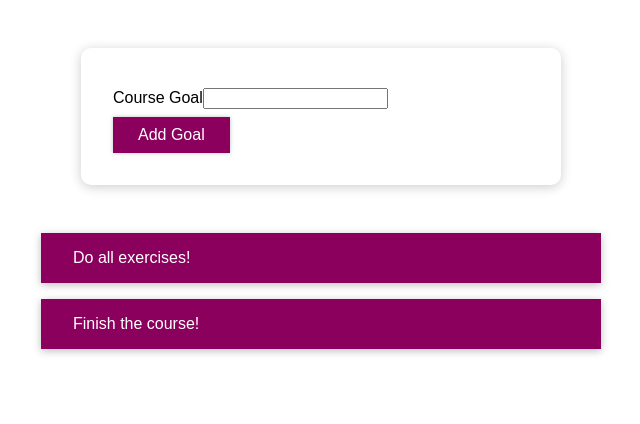
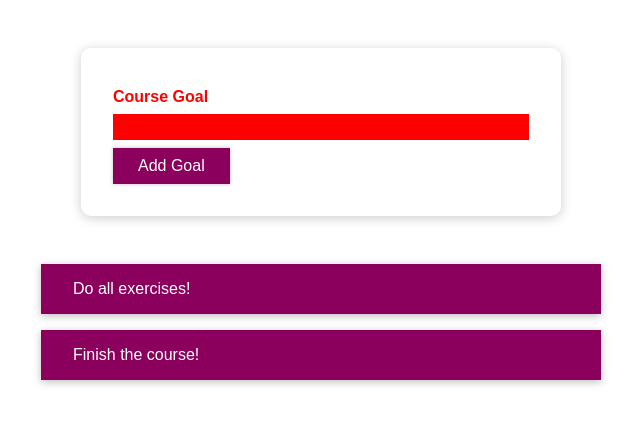
Before and after one commit to Belekko/sanarip-site, a React (Create React App) app in the folder Desktop/01-starting-project/: page / in a window 1280 px wide. Shown: the top 424 px of the page, without its empty margins (319-959 px from the left). Built offline with nearby package versions, Linux system fonts and the light colour scheme.

Commit message:
somePracticeWithStyledComp

```diff
--- a/Desktop/01-starting-project/src/components/CourseGoals/CourseInput/CourseInput.css
+++ b/Desktop/01-starting-project/src/components/CourseGoals/CourseInput/CourseInput.css
@@ -3,9 +3,7 @@
 }
 
 .form-control label {
-  font-weight: bold;
-  display: block;
-  margin-bottom: 0.5rem;
+
 }
 
 .form-control input {
--- a/Desktop/01-starting-project/src/components/CourseGoals/CourseInput/CourseInput.js
+++ b/Desktop/01-starting-project/src/components/CourseGoals/CourseInput/CourseInput.js
@@ -1,20 +1,44 @@
 import React, { useState } from "react";
-import styled from 'styled-components'
+import styled from "styled-components";
 import Button from "../../UI/Button/Button";
 import "./CourseInput.css";
 
 const FormControl = styled.div`
   margin: 0.5rem 0;
+  & label {
+    font-weight: bold;
+    display: block;
+    margin-bottom: 0.5rem;
+    color: ${({invalid})=> (!invalid ? 'red': 'black;')};
+  }
+
+  & label .inValid {
+    color: red;
+  }
+
+  & input {
+    display: block;
+    width: 100%;
+    border: 1px solid #ccc;
+    font: inherit;
+    line-height: 1.5rem;
+    padding: 0 0.25rem;
+    border-color: ${(invalid)=> (!invalid)? 'salmon' : 'transparent'};
+    background: ${({invalid})=> (!invalid? 'red': '')};
+  }
+
+  ${({className})=> console.log(className) }
 
 `;
+
 
 const CourseInput = (props) => {
   const [enteredValue, setEnteredValue] = useState("");
   const [isValid, setIsValid] = useState(false);
   const goalInputChangeHandler = (event) => {
-    const value =event.target.value;
-    if(value.trim().length > 0){
-      setIsValid(true)
+    const value = event.target.value;
+    if (value.trim().length > 0) {
+      setIsValid(true);
     }
     setEnteredValue(event.target.value);
   };
@@ -26,14 +50,18 @@ const CourseInput = (props) => {
       return;
     }
     props.onAddGoal(enteredValue);
-    setEnteredValue('')
+    setEnteredValue("");
   };
 
   return (
     <form onSubmit={formSubmitHandler}>
-      <FormControl>
+      <FormControl invalid={isValid}>
         <label>Course Goal</label>
-        <input type="text" onChange={goalInputChangeHandler} value={enteredValue}/>
+        <input
+          type="text"
+          onChange={goalInputChangeHandler}
+          value={enteredValue}
+        />
       </FormControl>
       <Button type="submit">Add Goal</Button>
     </form>
```
Also changed, not shown: 1 other file (tests, documents, lock files or other folders).
